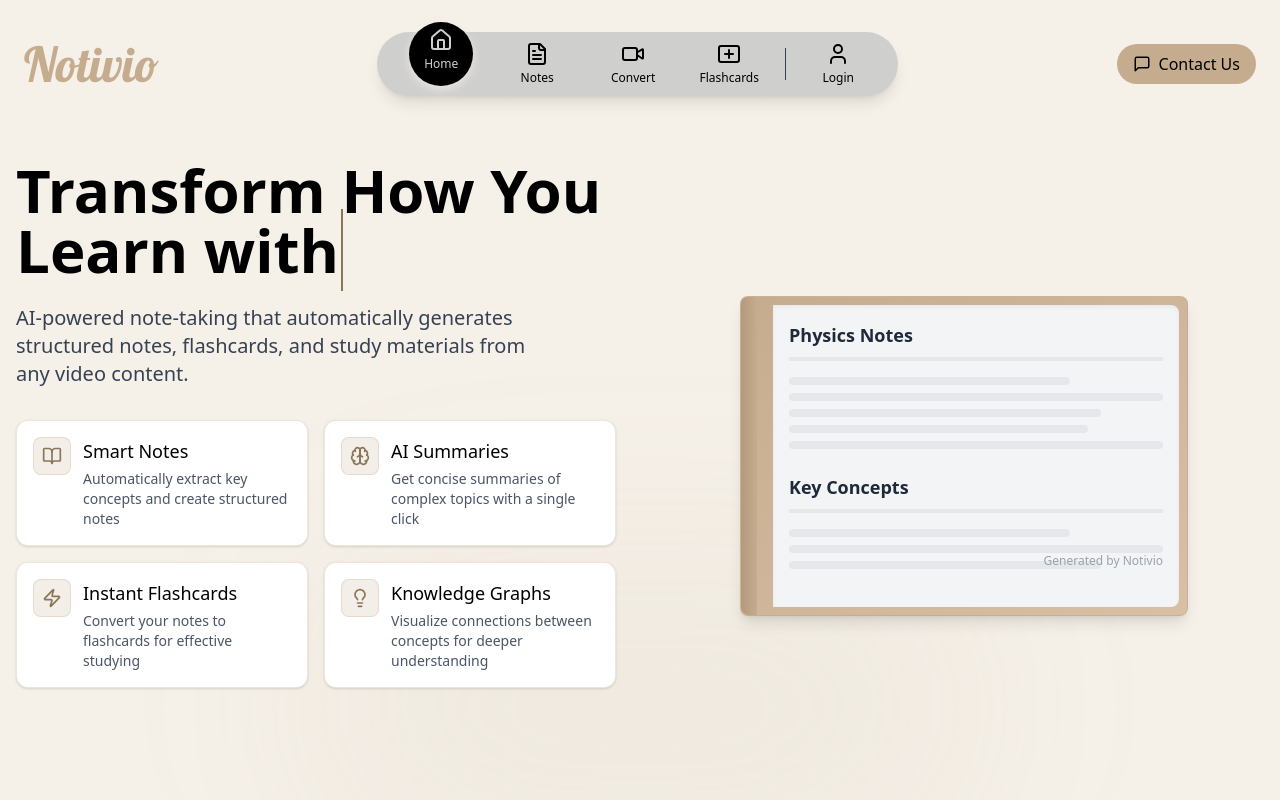
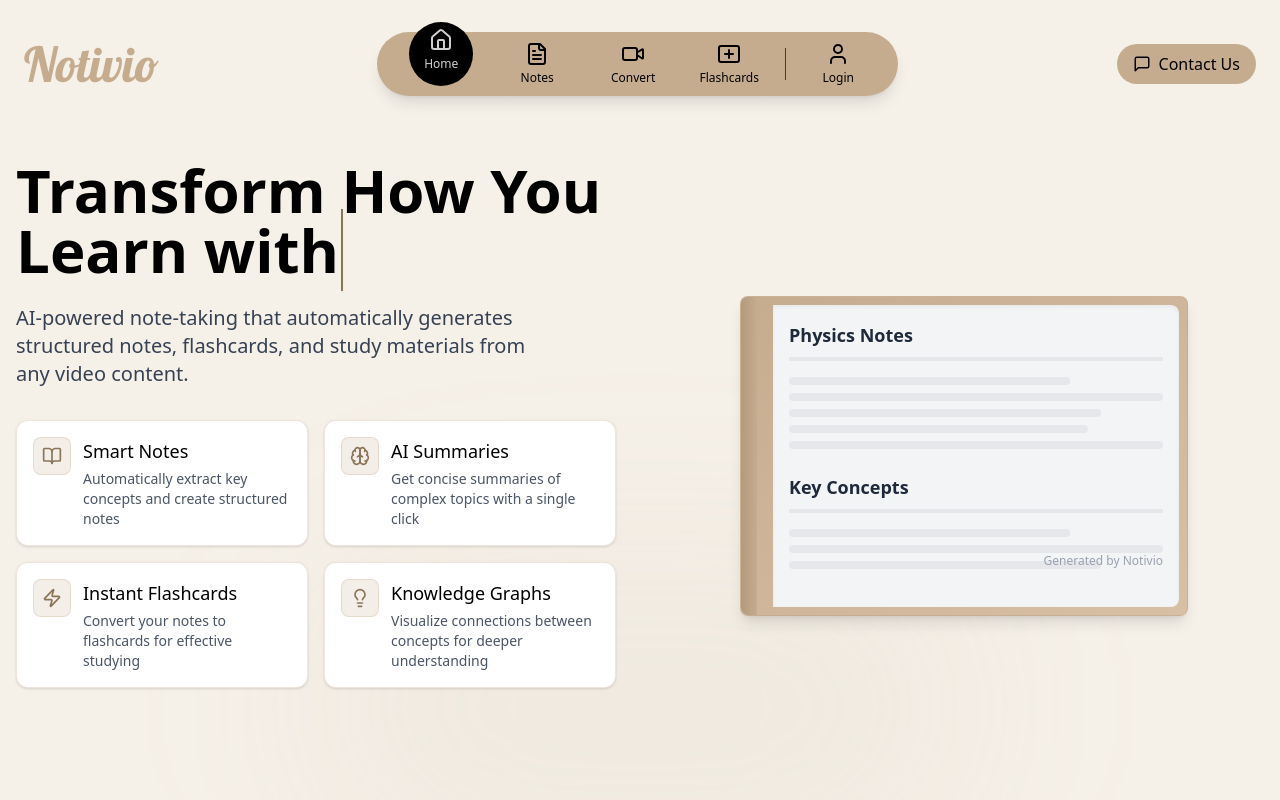
Before and after one commit to Khushipawar37/Notivio, a Next.js app in the folder notivio/: page / in a window 1280 px wide. Shown: the top 800 px of the page. Built offline with nearby package versions, Linux system fonts and the light colour scheme.

Commit message:
Improved navbar

```diff
--- a/notivio/src/app/components/Navbar.tsx
+++ b/notivio/src/app/components/Navbar.tsx
@@ -118,7 +118,7 @@
 
         {/* Center Navigation */}
         <div className="mx-auto">
-          <div ref={navRef} className="relative flex items-center bg-[#cfcfcd] rounded-full h-16 px-4 shadow-lg">
+          <div ref={navRef} className="relative flex items-center bg-[#c6ac8f] rounded-full h-16 px-4 shadow-lg">
             {/* Animated indicator - positioned to create the bulging effect */}
             <motion.div
               className="absolute w-16 h-16 bg-black rounded-full z-0"
@@ -128,9 +128,6 @@
                 y: -10, // Move it up significantly to create the pronounced "bulging out" effect
               }}
               transition={{ type: "spring", stiffness: 300, damping: 30 }}
-              style={{
-                boxShadow: "0px 3px 10px rgb(239, 232, 232)",
-              }}
             />
 
             {/* Nav items */}
```
